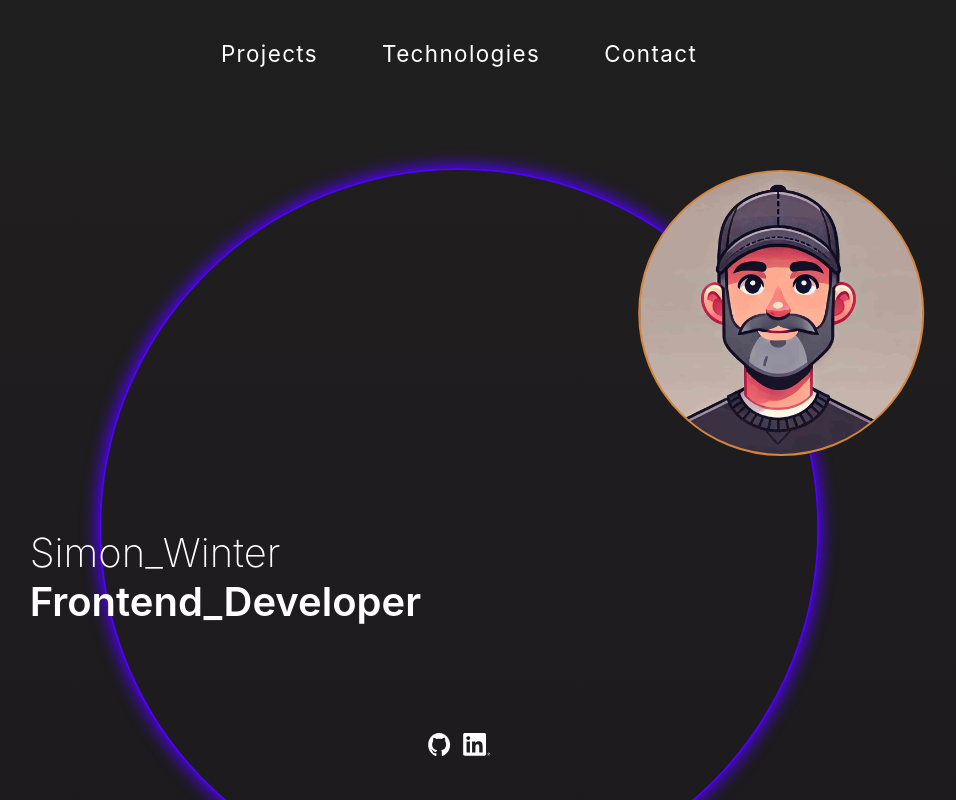
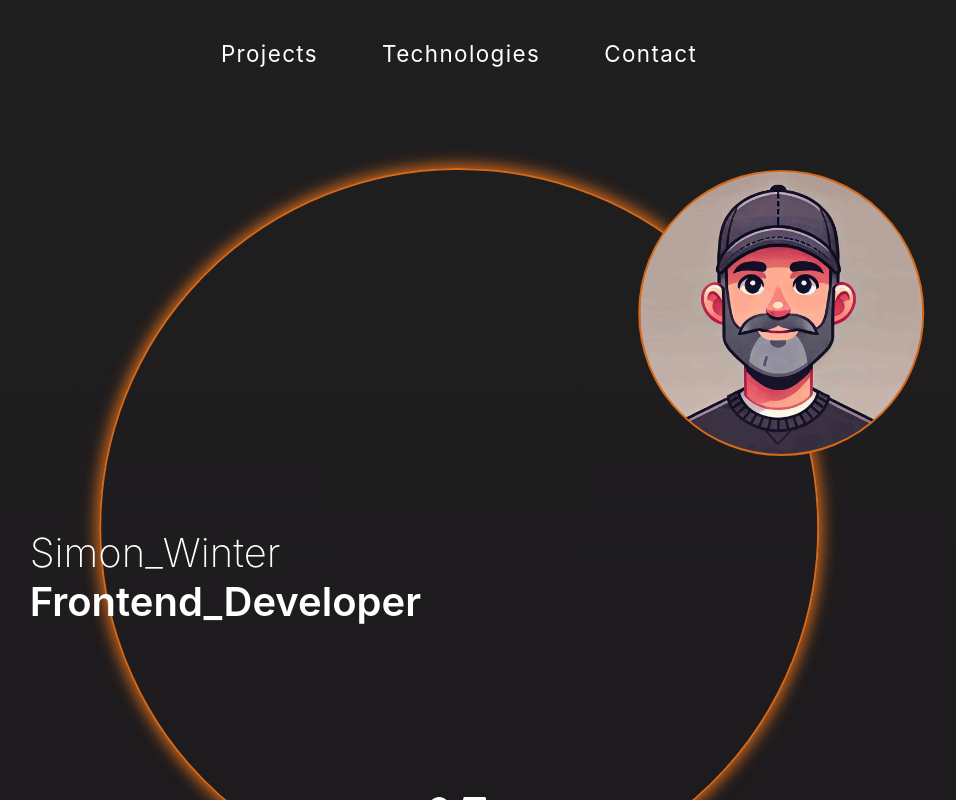
Before and after one commit to SimonADW/240910-portfolio-simon-winter, a React (Vite) app: page / in a window 1280 px wide. Shown: the top 800 px of the page, without its empty margins (181-1137 px from the left). Built offline with nearby package versions, Linux system fonts and the light colour scheme.

Commit message:
Add circle-colors Css-variables, resize hero height

```diff
--- a/src/assets/styles/variables.css
+++ b/src/assets/styles/variables.css
@@ -3,7 +3,7 @@
 	--primary-color: #201f1f;
 	--secondary-color: white;
 
-	--border-large-color: #4F02F6;
+	--border-large-color: #D5691A;
 	--border-small-color: #D5691A;
 	--button-gradient-color: linear-gradient(90deg, #D08936, #B14848);
 
--- a/src/components/Hero/HeroComponent.module.css
+++ b/src/components/Hero/HeroComponent.module.css
@@ -42,8 +42,8 @@
 
 .circleMain {
 	width: 70%;
-	border-color: #4f02f6;
-	box-shadow: 0 0 15px 3px #4f02f6;
+	border-color: var(--border-large-color);
+	box-shadow: 0 0 15px 3px var(--border-large-color);
 	top: 0;
 	left: 50%;
 	transform: translate(-50%);
@@ -52,11 +52,12 @@
 
 .circleSecondary {
 	width: 40%;
-	border-color: #d3853d;
+	border-color: var(--border-small-color);
 	top: 0;
 	right: -15%;
 	background-image: url("../../assets/images/profile-cartoon.jpeg");
 	background-size: cover;
+	transition: background-image 0.8s;
 }
 
 .circleSecondary:hover {
@@ -66,6 +67,7 @@
 .socialLinks {
 	display: flex;
 	gap: var(--spacing-sm);
+	z-index: 2;
 }
 
 /* ADJUST ANIMATION OFFSET ACCORDING TO SCREEN SIZE */
@@ -122,12 +124,16 @@
 		box-shadow: 0 0 10px 3px #d3853d;
 	}
 	100% {
-		border-color: #4f02f6;
-		box-shadow: 0 0 15px 3px #4f02f6;
+		border-color: var(--border-large-color);
+		box-shadow: 0 0 15px 3px var(--border-large-color);
 	}
 }
 
 @media screen and (min-width: 768px) {
+	.hero {
+		height: 82vh;
+	}
+
 	.nameTitleContainer {
 		font-size: 2rem;
 	}
--- a/src/components/Hero/HeroComponent.tsx
+++ b/src/components/Hero/HeroComponent.tsx
@@ -12,7 +12,7 @@ const HeroComponent = () => {
 	const handleTilt = (event: DeviceOrientationEvent) => {
         const tiltSideways = Math.min(Math.max(event.gamma || 0, -15), 15); // Clamps to [-15, 15]
         const tiltFwdBckwards = Math.min(Math.max(event.beta || 0, -15), 15); // Clamps to [-15, 15]
-        const shadowInset = `${tiltSideways}px ${tiltFwdBckwards}px 15px 3px #4f02f6`;
+        // const shadowInset = `${tiltSideways}px ${tiltFwdBckwards}px 15px 3px #4f02f6`;
         const circleMainElement: HTMLDivElement = document.querySelector(`.${style.circleMain}`)!;
 
         if (circleMainElement) {
@@ -31,8 +31,6 @@ const HeroComponent = () => {
             console.warn("DeviceOrientationEvent is not supported on this device.");
         }
 		}, 2000);
-
-
 
 		return () => {
 			window.removeEventListener("scroll", handleScroll);
@@ -58,6 +56,7 @@ const HeroComponent = () => {
 					style={{
 						transform: `translateY(-${translateY}px)  translateX(-${translateY}px)`,
 					}}
+					title="Once upon a time..."
 				></div>
 			</div>
 			<div className={style.socialLinks}>
```
Also changed, not shown: src/assets/images/Profilbillede.jpeg (deleted).
